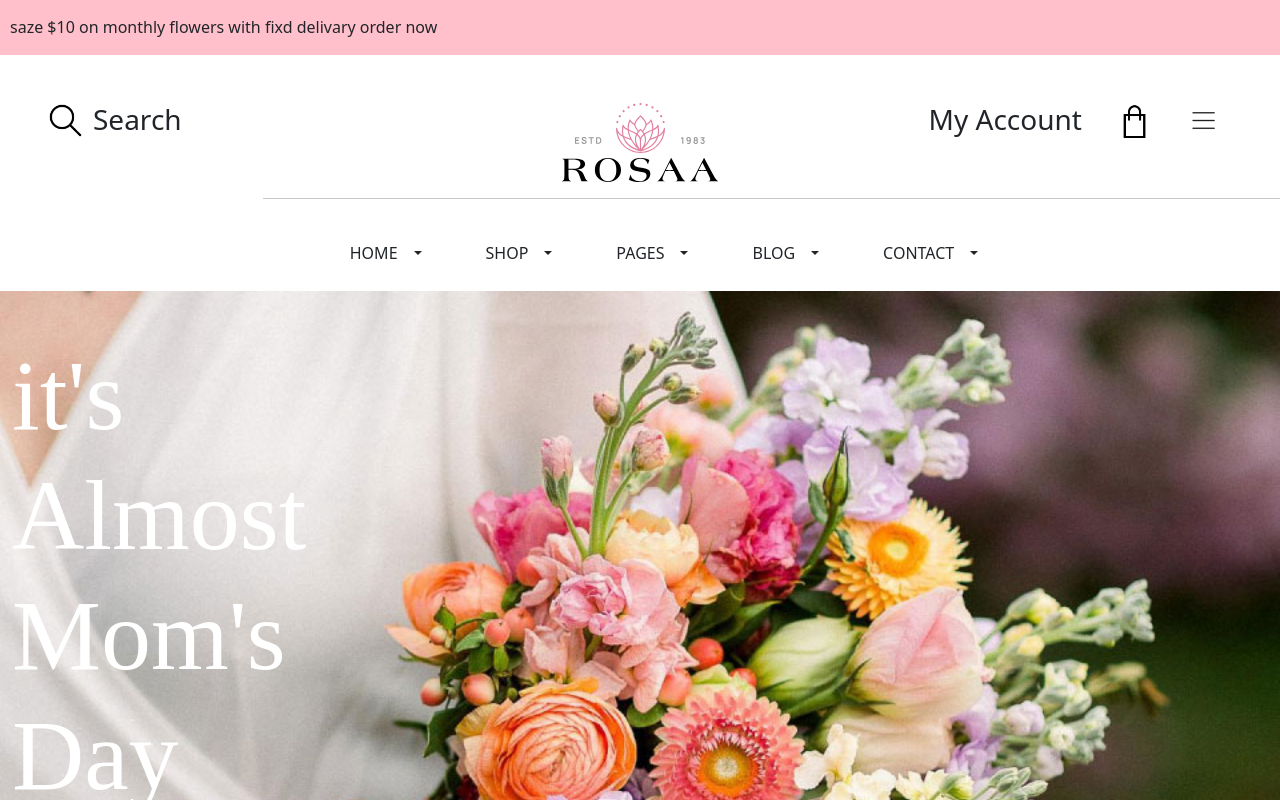
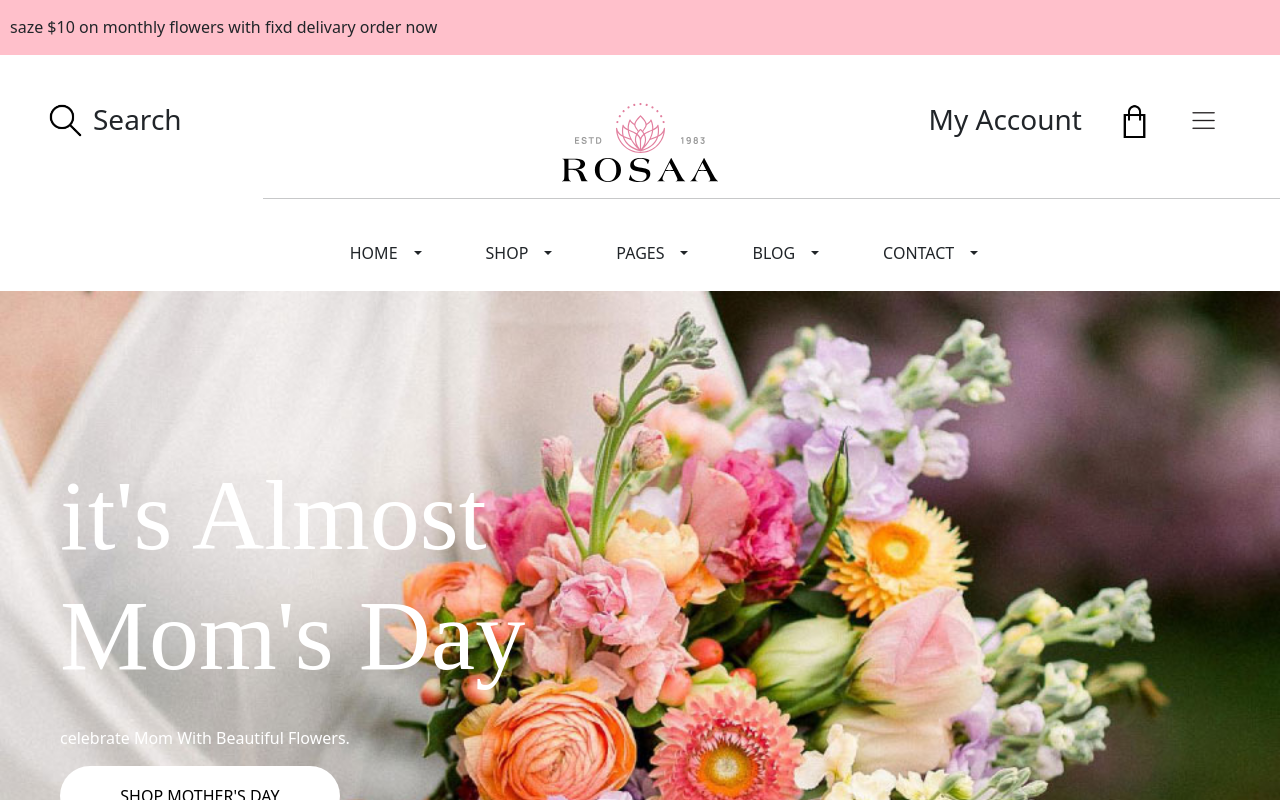
Before and after one commit to Madonna-Mansour/ROSAA, a React (Vite) app: page / in a window 1280 px wide. Shown: the top 800 px of the page. Built offline with nearby package versions, Linux system fonts and the light colour scheme.

Commit message:
Update SlidOne.jsx

```diff
--- a/src/sleds/SlidOne.jsx
+++ b/src/sleds/SlidOne.jsx
@@ -2,10 +2,10 @@ import React from 'react'
 import { Container, Col,Row } from 'react-bootstrap'
 const Backg = () => {
   return (
-    <div className='back'>
+    <div className='back p-5'>
       <Container fluid>
         <Row>
-            <Col lg={4}>
+            <Col lg={6}>
                <h1>
                 it's Almost Mom's Day
                </h1>
```
